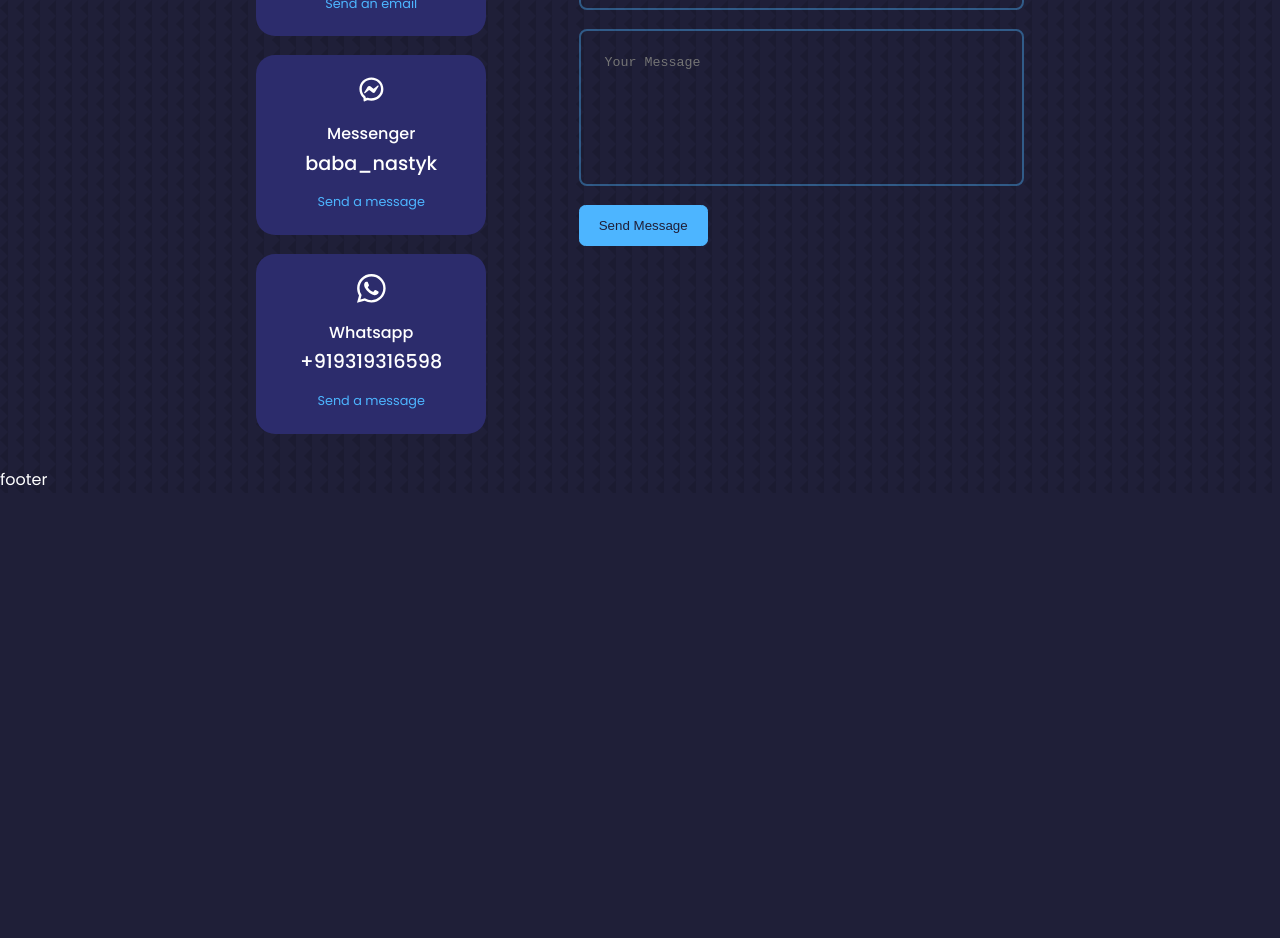
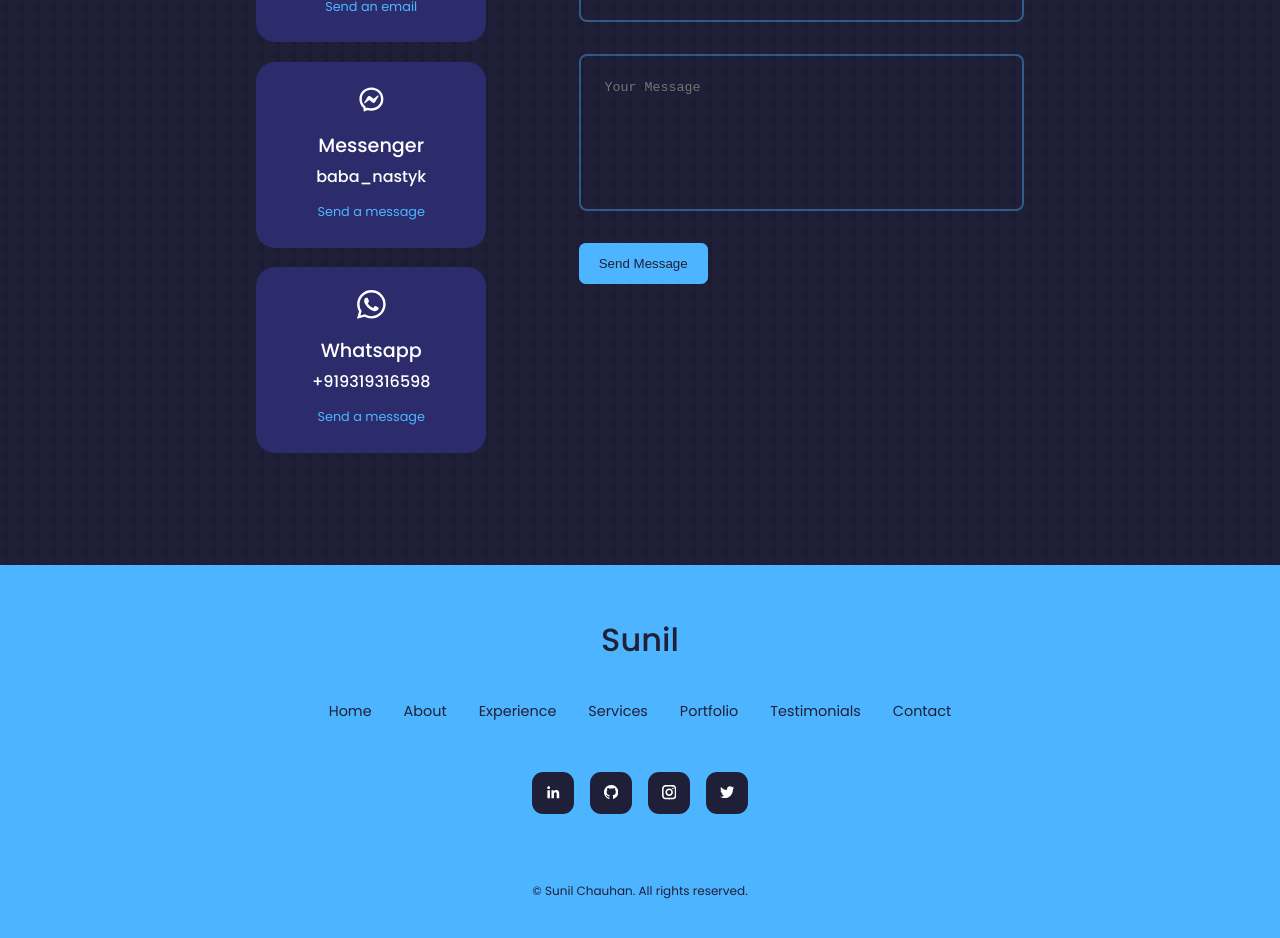
Before and after one commit to babaazz/my-portfolio, a React (Create React App) app: page / in a window 1280 px wide. Shown: the part 5440-6378 px from the top of the page. Before the commit the page ends 5933 px from the top, so only its background shows below. Built offline with nearby package versions, Linux system fonts and the light colour scheme.

Commit message:
adding footer section and finishing up the project

```diff
--- a/src/components/contact/Contact.jsx
+++ b/src/components/contact/Contact.jsx
@@ -14,7 +14,7 @@
           <article className="contact-option">
             <MdOutlineEmail className="contact-icon" />
             <h4>Email</h4>
-            <h5>sunil12ap@nsitonline.in</h5>
+            <h5>sunil12ap@gmail.in</h5>
             <a
               href="mailto:sunil12ap@nsitonline.in"
               target="_blank"
--- a/src/components/contact/contact.css
+++ b/src/components/contact/contact.css
@@ -13,7 +13,7 @@
 
 .contact-option {
   background: var(--color-bg-variant);
-  padding: 1.2rem;
+  padding: 1.4rem;
   border-radius: 1.2rem;
   text-align: center;
   border: 1px solid transparent;
@@ -36,12 +36,20 @@
   font-size: 0.8rem;
 }
 
+.contact-option h4 {
+  font-size: 1.2rem;
+}
+
+.contact-option h5 {
+  font-size: 1rem;
+}
+
 /* ########## Form ########### */
 
 form {
   display: flex;
   flex-direction: column;
-  gap: 1.2rem;
+  gap: 2rem;
 }
 
 input,
@@ -57,10 +65,14 @@
 
 /* ########### Media Queries (Medium Screen Size) */
 
-@media screen and (max-width: 1024px) {
-  .contact-container {
+@media screen and (max-width: 1200px) {
+  .container.contact-container {
     grid-template-columns: 1fr;
     gap: 2rem;
+  }
+
+  .contact-option h5 {
+    font: 0.9rem;
   }
 }
 
--- a/src/components/footer/Footer.jsx
+++ b/src/components/footer/Footer.jsx
@@ -1,8 +1,58 @@
 import React from "react";
 import "./footer.css";
+import { GrLinkedinOption } from "react-icons/gr";
+import { BsGithub } from "react-icons/bs";
+import { GrInstagram } from "react-icons/gr";
+import { FaTwitter } from "react-icons/fa";
 
 const Footer = () => {
-  return <div>footer</div>;
+  return (
+    <footer>
+      <a href="#" className="footer-logo">
+        Sunil
+      </a>
+      <ul className="permalinks">
+        <li>
+          <a href="#">Home</a>
+        </li>
+        <li>
+          <a href="#about">About</a>
+        </li>
+        <li>
+          <a href="#experience">Experience</a>
+        </li>
+        <li>
+          <a href="#services">Services</a>
+        </li>
+        <li>
+          <a href="#portfolio">Portfolio</a>
+        </li>
+        <li>
+          <a href="#Testimonials">Testimonials</a>
+        </li>
+        <li>
+          <a href="#contact">Contact</a>
+        </li>
+      </ul>
+      <div className="footer-socials">
+        <a href="https://linkedin.com">
+          <GrLinkedinOption />
+        </a>
+        <a href="https://github.com">
+          <BsGithub />
+        </a>
+        <a href="https://instagram.com">
+          <GrInstagram />
+        </a>
+        <a href="https://twitter.com">
+          <FaTwitter />
+        </a>
+      </div>
+      <div className="copyright">
+        <small>&copy; Sunil Chauhan. All rights reserved.</small>
+      </div>
+    </footer>
+  );
 };
 
 export default Footer;
--- a/src/components/footer/footer.css
+++ b/src/components/footer/footer.css
@@ -0,0 +1,63 @@
+footer {
+  background: var(--color-primary);
+  padding: 3rem 0;
+  text-align: center;
+  font-size: 0.9rem;
+  margin-top: 7rem;
+}
+
+footer a {
+  color: var(--color-bg);
+}
+
+.footer-logo {
+  font-size: 2rem;
+  font-weight: 500;
+  margin-bottom: 2rem;
+  display: inline-block;
+}
+
+.permalinks {
+  display: flex;
+  flex-wrap: wrap;
+  justify-content: center;
+  gap: 2rem;
+  margin: 0 auto 3rem;
+}
+
+.footer-socials {
+  display: flex;
+  justify-content: center;
+  gap: 1rem;
+  margin-bottom: 4rem;
+}
+
+.footer-socials a {
+  background: var(--color-bg);
+  color: white;
+  padding: 0.8rem;
+  border-radius: 0.7rem;
+  display: flex;
+  border: 1px solid transparent;
+  transition: var(--transition);
+}
+
+.footer-socials a:hover {
+  background-color: transparent;
+  color: var(--color-bg);
+  border-color: var(--color-bg);
+}
+
+.copyright {
+  margin-bottom: 4rem;
+  color: var(--color-bg);
+}
+
+/* ########### Media Queries (Small Screen Size) */
+
+@media screen and (max-width: 720px) {
+  .permalinks {
+    flex-direction: column;
+    gap: 1.5rem;
+  }
+}
```
